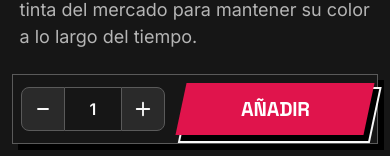
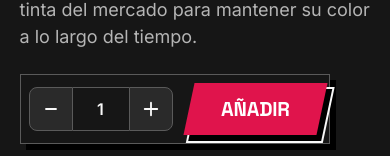
Before and after one commit to MaxWolts/HappyStickers-NEXT, a Next.js app: page /item/2zd331a0 in a window 390 px wide. Shown: the part 688-844 px from the top of the page. Built offline with nearby package versions, Linux system fonts and the light colour scheme.

Commit message:
:bug: keep mobile add bar from covering footer

```diff
--- a/components/ItemSummary/styles.module.css
+++ b/components/ItemSummary/styles.module.css
@@ -131,9 +131,7 @@
 
 .purchase {
   z-index: 5;
-  position: fixed;
-  left: var(--space-3);
-  right: var(--space-3);
+  position: sticky;
   bottom: var(--space-3);
   display: flex;
   align-items: center;
@@ -283,8 +281,6 @@
 @media (min-width: 720px) {
   .purchase {
     position: relative;
-    left: auto;
-    right: auto;
     bottom: auto;
     gap: var(--space-5);
     padding: var(--space-2) 0 0;
```
